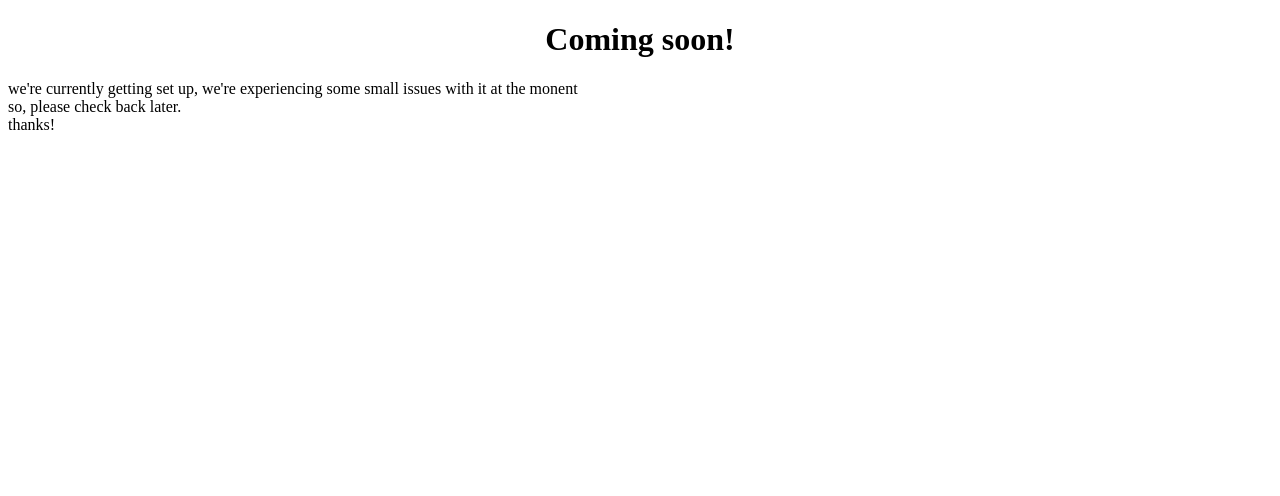
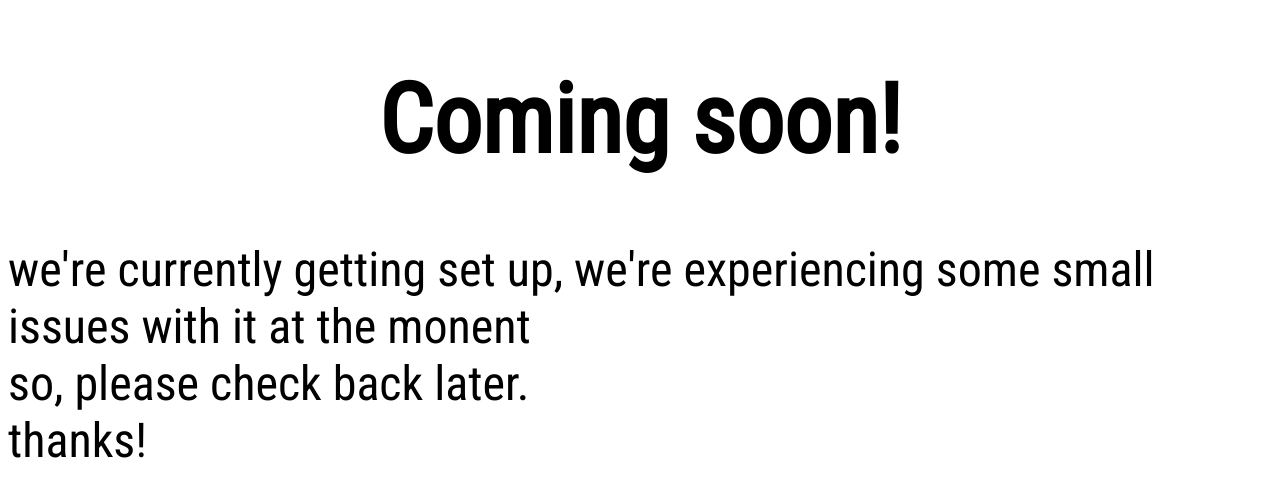
Before and after one commit to TheGamerWithMore-zz/onlinestore, a plain HTML site: page index.html in a window 1280 px wide. Drawn offline with Linux system fonts and the light colour scheme.

Commit message:
f a n c y stuff is happening!
f a n c y

```diff
--- a/index.html
+++ b/index.html
@@ -1,6 +1,17 @@
 <!DOCTYPE HTML>
+<!-- Load CSS first, makes things look more f a n c y ✨-->
 <head>
+    <link rel="preconnect" href="https://fonts.gstatic.com">
+    <link href="https://fonts.googleapis.com/css2?family=Roboto+Condensed&display=swap" rel="stylesheet">
+    <style>
+      body {
+        font-family: 'Roboto Condensed', sans-serif;
+        font-size: 48px;
+      }
+    </style>
+    <!-- Now load title, makes the UX more interesting fun and stuff!-->
     <title> Stay tuned! </title>
+    <!-- The body is next, cause you can't have a head without the body-->
 <body>
 <h1> <center> Coming soon! </h1> </center>
 
```
